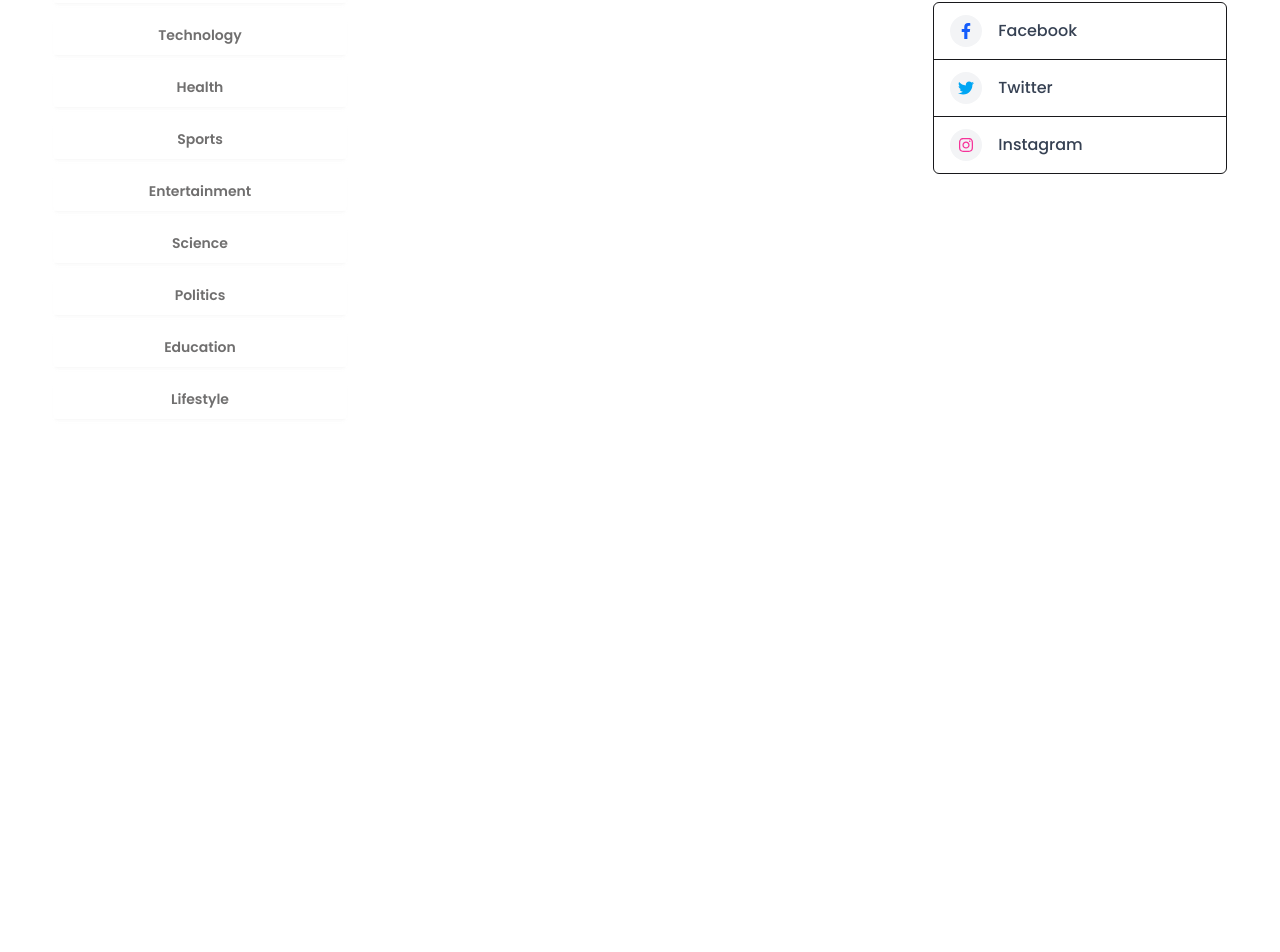
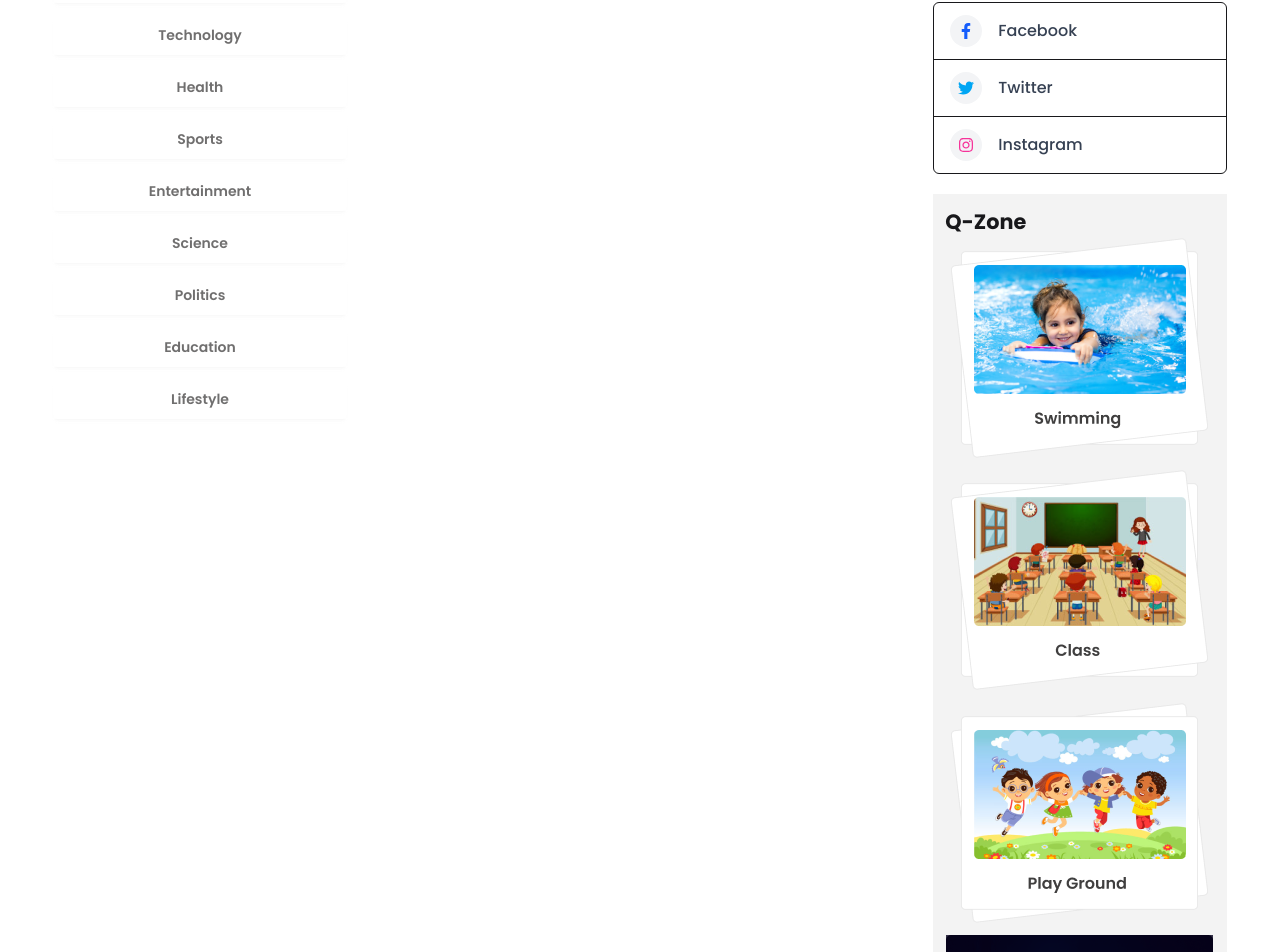
Before and after one commit to ehasun15019/ph-Project-Dragon-News, a React (Vite) app: page / in a window 1280 px wide. Shown: the part 471-1423 px from the top of the page. Before the commit the page ends 902 px from the top, so only its background shows below. Built offline with nearby package versions, Linux system fonts and the light colour scheme.

Commit message:
complete home page

```diff
--- a/src/Components/HomeLayout/RightAside.jsx
+++ b/src/Components/HomeLayout/RightAside.jsx
@@ -1,12 +1,14 @@
 import React from 'react'
 import SocialLogin from '../SocialLogin/SocialLogin'
 import FindUs from '../FundUs/FindUs'
+import Qzon from '../Qzon/Qzon'
 
 const RightAside = () => {
   return (
     <div className='space-y-5'>
       <SocialLogin />
       <FindUs/>
+      <Qzon />
     </div>
   )
 }
--- a/src/Components/NewsCard/NewsCard.jsx
+++ b/src/Components/NewsCard/NewsCard.jsx
@@ -43,8 +43,8 @@ const NewsCard = ({
       />
 
       {/* Details Preview */}
-      <p className="text-sm text-gray-700 line-clamp-2">
-        {details}{" "}
+      <p className="text-sm text-gray-700">
+        <span className="line-clamp-2 block">{details}</span>
         <span className="text-blue-600 font-medium cursor-pointer">
           Read More
         </span>
@@ -55,9 +55,8 @@ const NewsCard = ({
         Tags:{" "}
         {tags.map((tag, index) => (
           <span key={index}>
-            {" "}
             {tag}
-            {index < tags.length - 1 ? "," : ""}
+            {index < tags.length - 1 ? ", " : ""}
           </span>
         ))}
       </div>
@@ -68,7 +67,9 @@ const NewsCard = ({
           {Array.from({ length: 5 }).map((_, index) => (
             <AiFillStar
               key={index}
-              className={index < rating.number ? "text-orange-400" : "text-gray-300"}
+              className={
+                index < rating.number ? "text-orange-400" : "text-gray-300"
+              }
             />
           ))}
           <span className="text-black text-sm font-medium ml-1">
--- /dev/null
+++ b/src/Components/Qzon/Qzon.jsx
@@ -0,0 +1,24 @@
+import React from 'react'
+import Title from '../Title.jsx/Title'
+import swiming from "../../assets/swimming.png"
+import classes from "../../assets/class.png"
+import playground from "../../assets/playground.png"
+import bg from "../../assets/bg.png"
+
+
+const Qzon = () => {
+  return (
+    <div className='bg-base-200 p-3'>
+      <Title title1={<>Q-Zone</>} />
+
+      <div className='flex flex-col justify-center items-center gap-3'>
+        <img src={swiming} alt="" />
+        <img src={classes} alt="" />
+        <img src={playground} alt="" />
+        <img src={bg} alt="" />
+      </div>
+    </div>
+  )
+}
+
+export default Qzon
```
